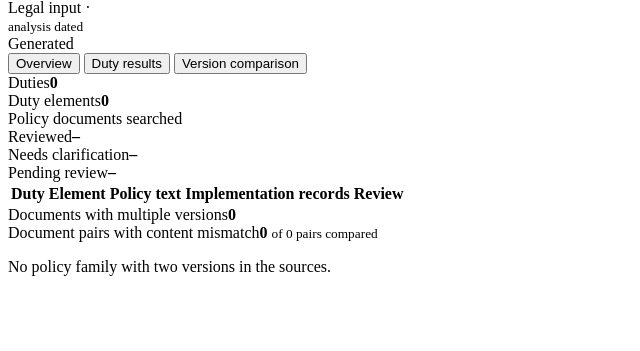
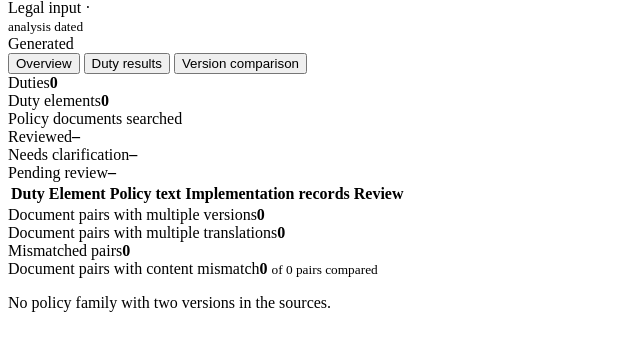
Before and after one commit to Avadhoot05/policy_mapping, a Python web app: template mapper/templates/report.html in a window 1280 px wide. Shown: the part 153-504 px from the top of the page, without its empty margins (0-640 px from the left). Run offline with Jinja, Linux system fonts and the light colour scheme; the template is opened without the code that fills it, so the values that code supplies are empty.

Commit message:
Version comparison: count version pairs, translation pairs and mismatches

```diff
--- a/mapper/templates/report_comparison.html
+++ b/mapper/templates/report_comparison.html
@@ -103,11 +103,16 @@
 
 {% set with_diff = result.comparisons|selectattr("has_differences")|list %}
 {% set without_diff = result.comparisons|rejectattr("has_differences")|list %}
-{# a policy counts once however many of its versions are in the sources; a comparison counts once as a pair #}
-{% set multi_version = result.comparisons|selectattr("kind", "equalto", "version")|map(attribute="policy_no")|unique|list %}
+{# each comparison is one pair; "mismatched" = the body differs (version: changed text; language: a sentence without
+   a counterpart), whichever kind of pair it is #}
+{% set version_pairs = result.comparisons|selectattr("kind", "equalto", "version")|list %}
+{% set language_pairs = result.comparisons|selectattr("kind", "equalto", "language")|list %}
 
 <div class="card meta stats">
-  <div><span>Documents with multiple versions</span><b>{{ multi_version|length }}</b></div>
+  <div><span>Document pairs with multiple versions</span><b>{{ version_pairs|length }}</b></div>
+  <div><span>Document pairs with multiple translations</span><b>{{ language_pairs|length }}</b></div>
+  <div><span>Mismatched pairs</span><b>{{ result.comparisons|selectattr("body_changed")|list|length }}</b></div>
+</div>
   <div><span>Document pairs with content mismatch</span><b>{{ with_diff|length }}</b>
     <small>of {{ result.comparisons|length }} pair{{ "s" if result.comparisons|length != 1 }} compared</small></div>
 </div>
```
